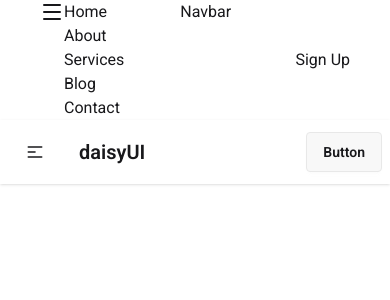
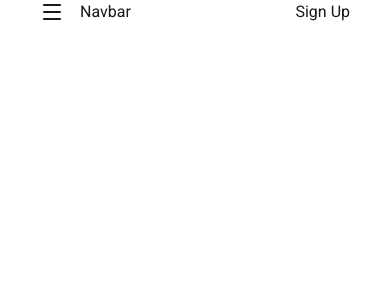
Before and after one commit to shompaaa/tailwind-react-pricing-options, a React (Vite) app: page /contact in a window 390 px wide. Shown: the top 300 px of the page. Built offline with nearby package versions, Linux system fonts and the light colour scheme.

Commit message:
toggle menu item done with responsive

```diff
--- a/src/App.jsx
+++ b/src/App.jsx
@@ -8,7 +8,7 @@ function App() {
     <>
    <header>
      <Navbar></Navbar>
-      <DaisyNav></DaisyNav>
+      {/* <DaisyNav></DaisyNav> */}
    </header>
     </>
   )
--- a/src/components/Navbar/Navbar.jsx
+++ b/src/components/Navbar/Navbar.jsx
@@ -45,7 +45,7 @@ const Navbar = () => {
           ) : (
             <Menu className="md:hidden"></Menu>
           )}
-          <ul className="md:hidden">
+          <ul className={`md:hidden absolute ${open? 'top-8': '-top-35'} duration-1000 z-10`}>
             {links}
           </ul>
           <h2 className="ml-4">Navbar</h2>
```
